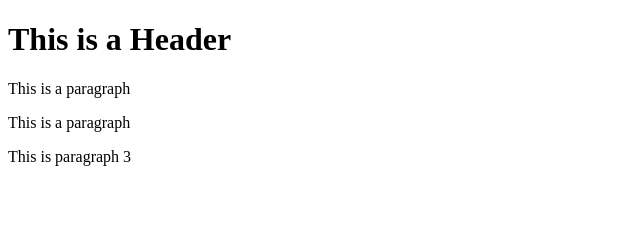
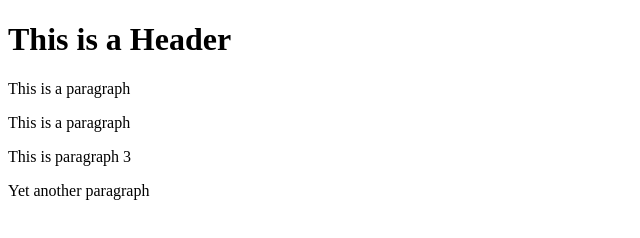
Before and after one commit to Dericknewton1979/git-test, a website: page index.html in a window 1280 px wide. Shown: the whole page, without its empty margins (0-640 px from the left). Drawn offline with Linux system fonts and the light colour scheme.

Commit message:
testing-change

```diff
--- a/index.html
+++ b/index.html
@@ -5,5 +5,6 @@
     <p>This is a paragraph</p>
     <p>This is a paragraph</p>
     <p>This is paragraph 3</p>
+    <p>Yet another paragraph</p>
 </body>
 </html>
```
